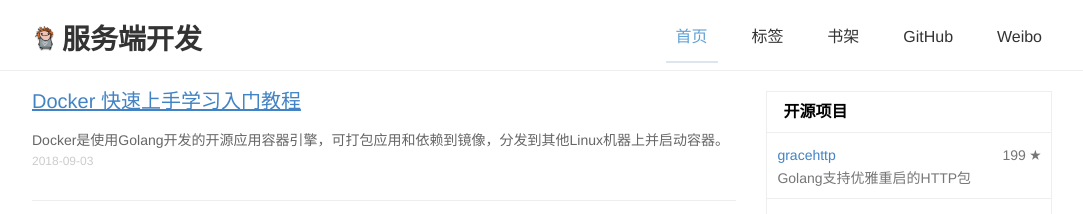
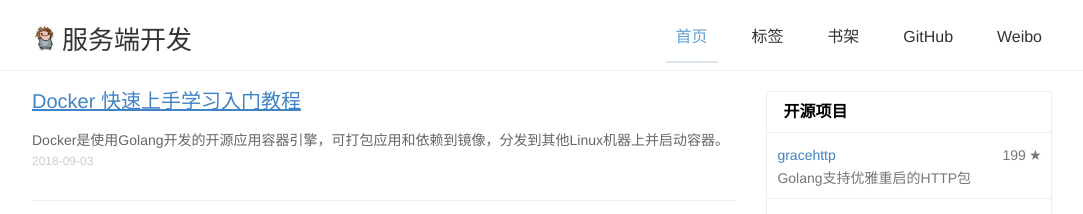
Before and after one commit to tabalt/tabalt.github.io, a Jekyll site: the page built from index.html, in a window 1280 px wide. Shown: the top 214 px of the page, without its empty margins (98-1181 px from the left). Built offline with Jekyll 4.4.1, drawn with Linux system fonts in a browser that asks for light colours; the list of posts is cut into pages by our own code; comment, search, counter and statistics services are not loaded.

Commit message:
Update header.html

```diff
--- a/_includes/header.html
+++ b/_includes/header.html
@@ -2,7 +2,7 @@
 
     <div class="container" id="nav">
         <h1 class="fl">
-            <a href="/" title="服务端开发">
+            <a href="/" title="服务端开发" style="font-weight: normal; font-size: 26px;">
                 <img id="avator" src="/static/images/avator.png" />服务端开发
             </a>
         </h1>
```
